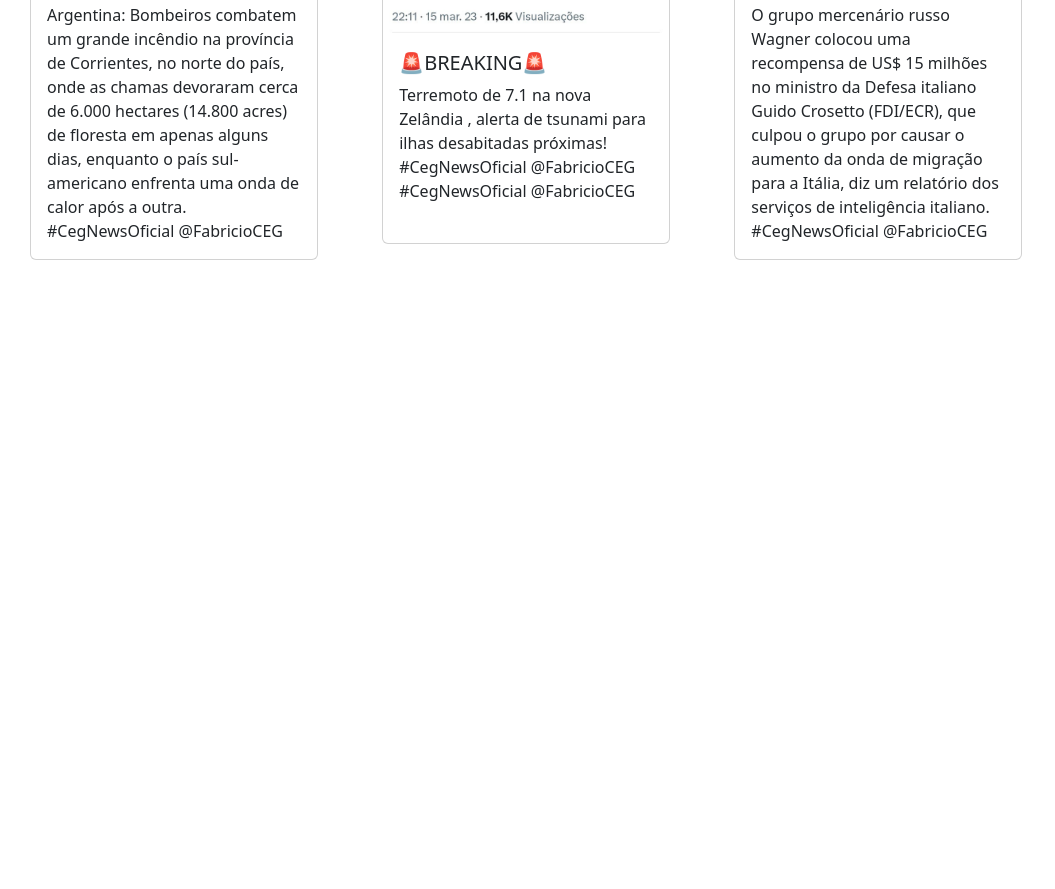
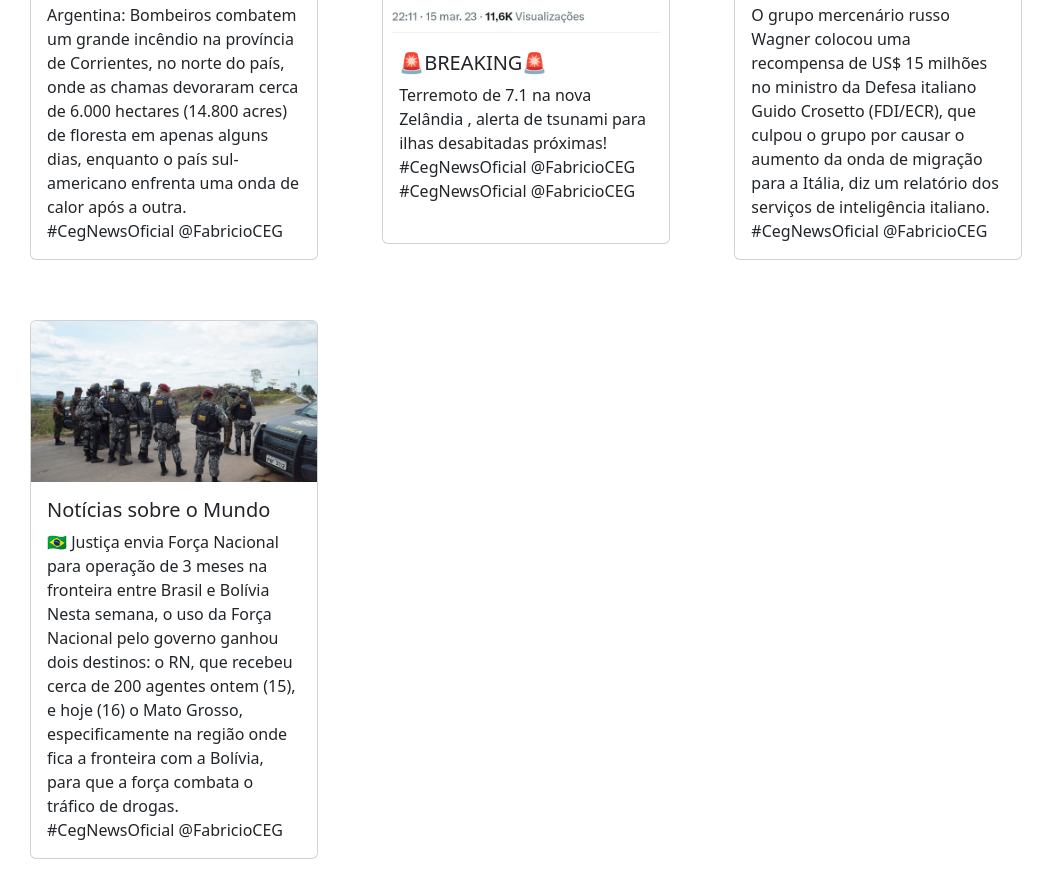
Before and after one commit to caiodds/cadastro, a plain HTML site: page index.html in a window 1280 px wide. Shown: the part 377-1266 px from the top of the page, without its empty margins (0-1055 px from the left). Before the commit the page ends 800 px from the top, so only its background shows below. Drawn offline with nearby package versions, Linux system fonts and the light colour scheme.

Commit message:
Atualizado(beta)

```diff
--- a/index.html
+++ b/index.html
@@ -87,6 +87,20 @@
         </div>
     </div>
 
+    <!--Cards Notícias-->
+    <div class="card" style="width: 18rem;">
+        <img src="WhatsApp Image 2023-03-16 at 13.16.33.jpeg" class="card-img-top" alt="...">
+        <div class="card-body">
+            <h5 class="card-title">Notícias sobre o Mundo</h5>
+            <p class="card-text">🇧🇷 Justiça envia Força Nacional para operação de 3 meses na fronteira entre Brasil e Bolívia
+
+                Nesta semana, o uso da Força Nacional pelo governo ganhou dois destinos: o RN, que recebeu cerca de 200 agentes ontem (15), e hoje (16) o Mato Grosso, especificamente na região onde fica a fronteira com a Bolívia, para que a força combata o tráfico de drogas.
+
+                #CegNewsOficial
+                @FabricioCEG</p>
+        </div>
+    </div>
+
     <style>
         .card {
             display: inline-block;
```
